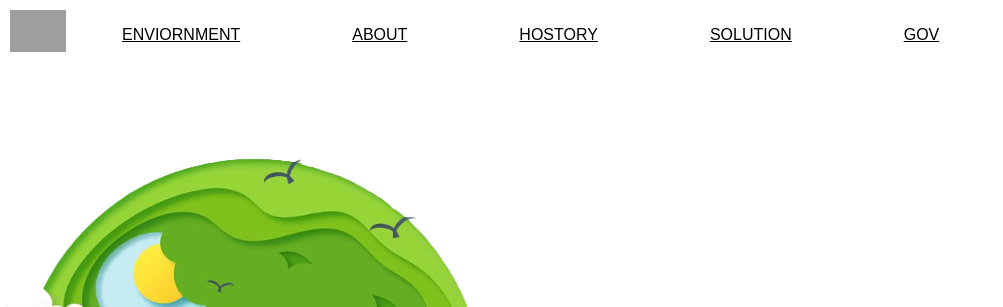
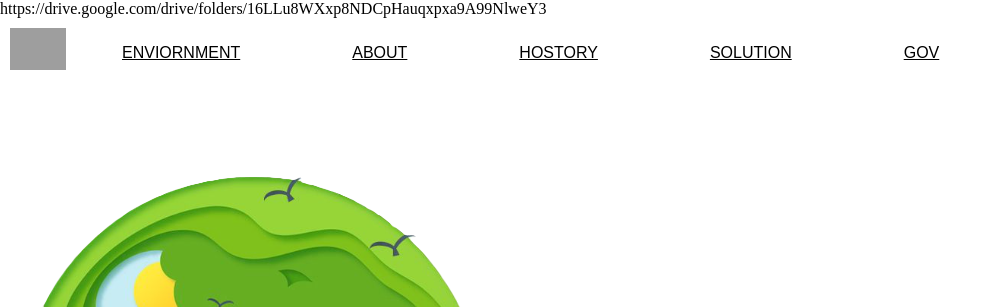
Before and after one commit to Mayank-Kashyap0101/Enviornment, a plain HTML site: page Enviornment/index.html in a window 1280 px wide. Shown: the top 307 px of the page, without its empty margins (0-1003 px from the left). Drawn offline with Linux system fonts and the light colour scheme; grey boxes are pictures that could not be loaded; a web font is replaced by a local one.

Commit message:
Update index.html
link

```diff
--- a/Enviornment/index.html
+++ b/Enviornment/index.html
@@ -5,6 +5,7 @@
     <meta name="viewport" content="width=device-width, initial-scale=1.0" />
     <title>Document</title>
     <link rel="stylesheet" href="style.css" />
+    https://drive.google.com/drive/folders/16LLu8WXxp8NDCpHauqxpxa9A99NlweY3
   </head>
 
   <body>
```
